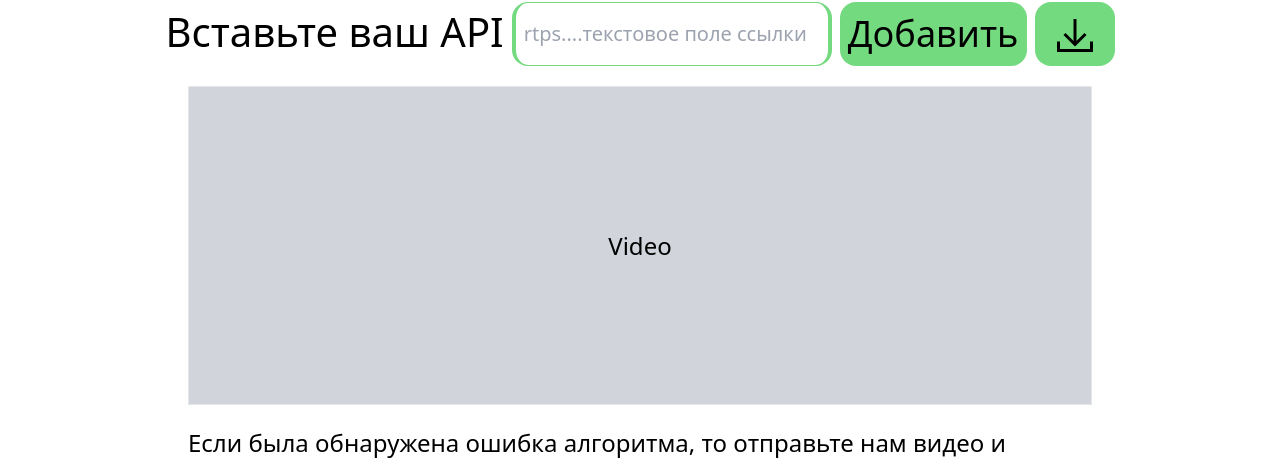
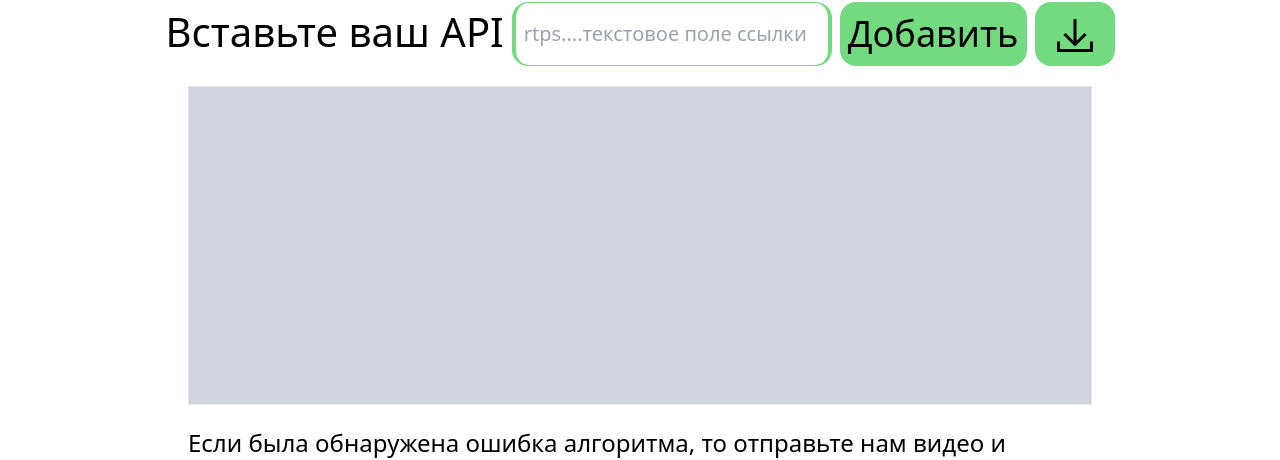
Before and after one commit to MuhdAmin93/digitalCode, a React (Vite) app: page / in a window 1280 px wide. Shown: the part 120-580 px from the top of the page. Built offline with nearby package versions, Linux system fonts and the light colour scheme.

Commit message:
split the code in different files for easier readability

```diff
--- a/src/App.tsx
+++ b/src/App.tsx
@@ -1,34 +1,17 @@
 import { FeedBackArea } from "./components/feedbackArea";
-import { GrDownload } from "react-icons/gr";
+import { Header } from "./components/header";
+import { ApiIntegration } from "./components/apiIntegration";
+import { Camera } from "./components/camera";
 
 export const App = () => {
   return (
     <main className="py-2">
       <center>
-        <div className="w-[85%] bg-[#74DA7F] border rounded-3xl py-4 flex justify-center text-[2.5rem]">
-          Веб - сервис по детекции вооруженных людей
-        </div>
+        <Header />
 
-        <div className="w-fit flex flex-row mt-5">
-          <p className="text-[2.5rem]">Вставьте ваш API</p>
-          <div className="border border-x-4 border-[#74da7f] rounded-2xl py-4 px-2 ml-2 text-[1.25rem]">
-            <input
-              className="outline-none"
-              type="text"
-              placeholder="rtps....текстовое поле ссылки"
-            />
-          </div>
-          <button className="bg-[#74da7f] px-2 rounded-2xl text-[2.25rem] ml-2">
-            Добавить
-          </button>
-          <button className="bg-[#74da7f] px-2 rounded-2xl text-[2.25rem] ml-2 w-[5rem]">
-            <GrDownload className="mx-auto" />
-          </button>
-        </div>
+        <ApiIntegration />
 
-        <div className="flex justify-center items-center mt-5 text-2xl bg-gray-300 border w-[56.5rem] h-[19.9375rem]">
-          Video
-        </div>
+        <Camera />
       </center>
 
       <p className="mt-5 mx-auto text-[1.5rem] w-[56.5rem]">
--- /dev/null
+++ b/src/components/apiIntegration.tsx
@@ -0,0 +1,22 @@
+import { GrDownload } from "react-icons/gr";
+
+export const ApiIntegration = () => {
+  return (
+    <div className="w-fit flex flex-row mt-5">
+      <p className="text-[2.5rem]">Вставьте ваш API</p>
+      <div className="border border-x-4 border-[#74da7f] rounded-2xl py-4 px-2 ml-2 text-[1.25rem]">
+        <input
+          className="outline-none"
+          type="text"
+          placeholder="rtps....текстовое поле ссылки"
+        />
+      </div>
+      <button className="bg-[#74da7f] px-2 rounded-2xl text-[2.25rem] ml-2">
+        Добавить
+      </button>
+      <button className="bg-[#74da7f] px-2 rounded-2xl text-[2.25rem] ml-2 w-[5rem]">
+        <GrDownload className="mx-auto" />
+      </button>
+    </div>
+  );
+};
--- /dev/null
+++ b/src/components/camera.tsx
@@ -0,0 +1,7 @@
+export const Camera = () => {
+  return (
+    <video
+      className="flex justify-center items-center mt-5 text-2xl bg-gray-300 border w-[56.5rem] h-[19.9375rem]"
+      autoPlay></video>
+  );
+};
--- /dev/null
+++ b/src/components/header.tsx
@@ -0,0 +1,7 @@
+export const Header = () => {
+  return (
+    <div className="w-[85%] bg-[#74DA7F] border rounded-3xl py-4 flex justify-center text-[2.5rem]">
+      Веб - сервис по детекции вооруженных людей
+    </div>
+  );
+};
```
